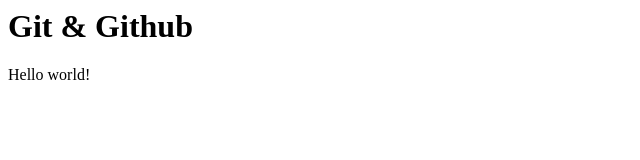
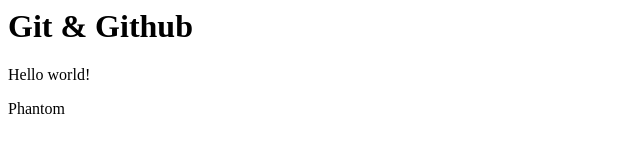
Before and after one commit to Yang-Yun-Yeh/Project-1-try, a plain HTML site: page index.html in a window 1280 px wide. Shown: the full height of the page, 0-640 px from the left. Drawn offline with Linux system fonts and the light colour scheme.

Commit message:
Add p tag

```diff
--- a/index.html
+++ b/index.html
@@ -8,5 +8,6 @@
 <body>
     <h1>Git & Github</h1>
     <div>Hello world!</div>
+    <p>Phantom</p>
 </body>
 </html>
```
